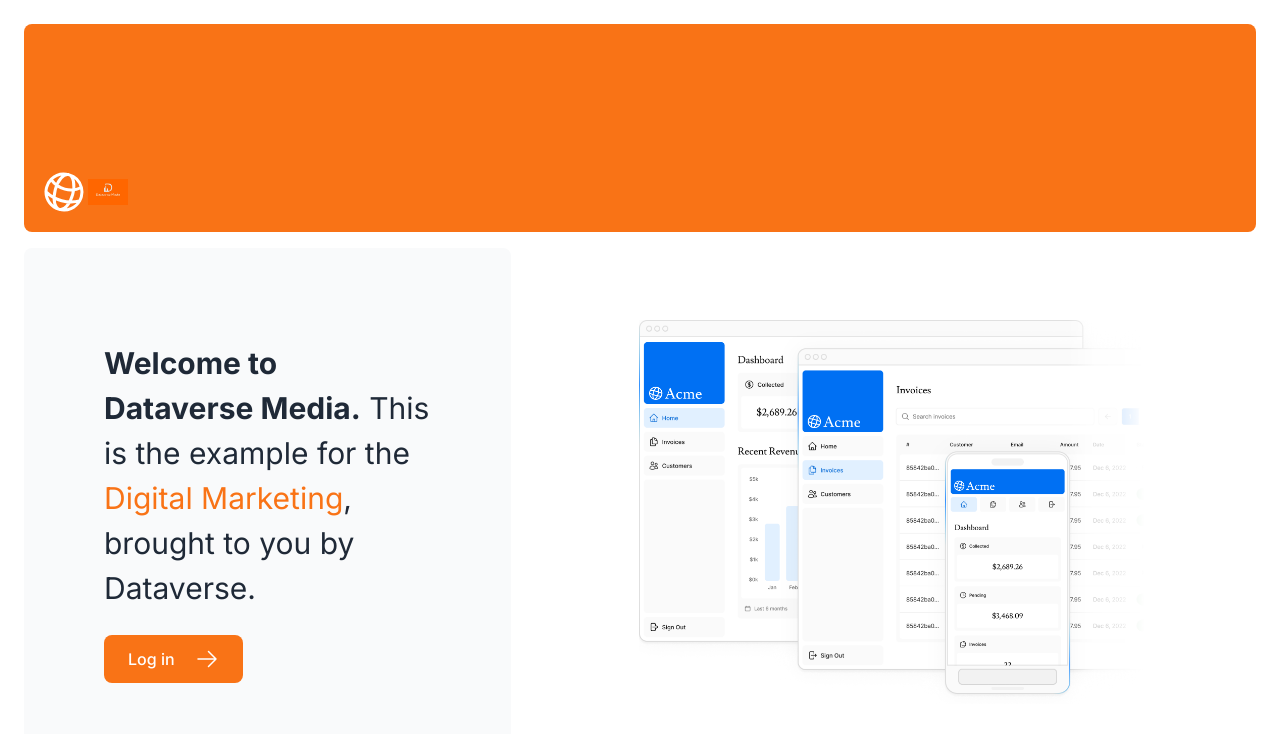
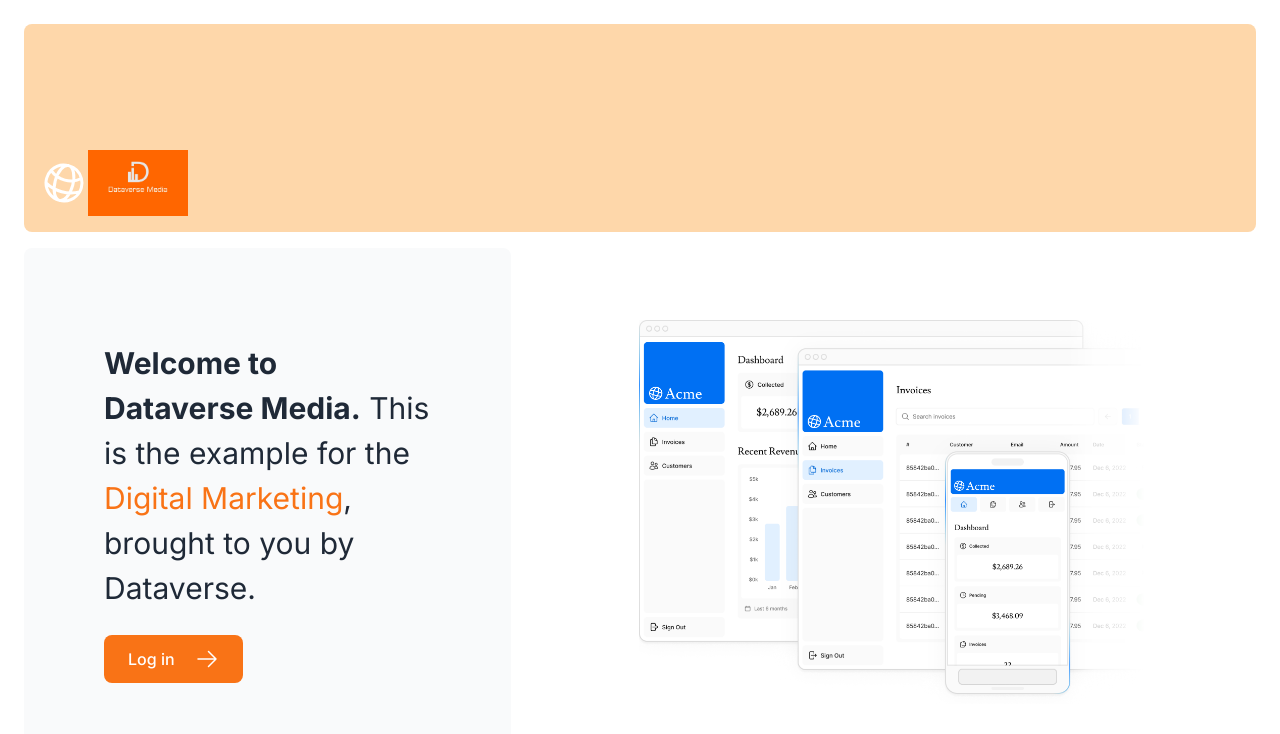
Before and after one commit to gmeloddy/dashboard, a Next.js app: page / in a window 1280 px wide. Shown: the top 734 px of the page. Built offline with nearby package versions, Linux system fonts and the light colour scheme; a web font is replaced by a local one.

Commit message:
first commit

```diff
--- a/app/page.tsx
+++ b/app/page.tsx
@@ -7,7 +7,7 @@
 export default function Page() {
   return (
     <main className="flex min-h-screen flex-col p-6">
-      <div className="flex h-20 shrink-0 items-end rounded-lg bg-orange-500 p-4 md:h-52">
+      <div className="flex h-20 shrink-0 items-end rounded-lg bg-orange-200 p-4 md:h-52">
         <AcmeLogo />
       </div>
       <div className="mt-4 flex grow flex-col gap-4 md:flex-row">
--- a/app/ui/acme-logo.tsx
+++ b/app/ui/acme-logo.tsx
@@ -9,8 +9,8 @@
     >
       <GlobeAltIcon className="h-12 w-12 rotate-[15deg]" />
       <Image src="/logo.png"
-        width={40}
-        height={40}
+        width={100}
+        height={100}
         alt="DataVerse" className="text-[44px]"
       />
     </div>
```
